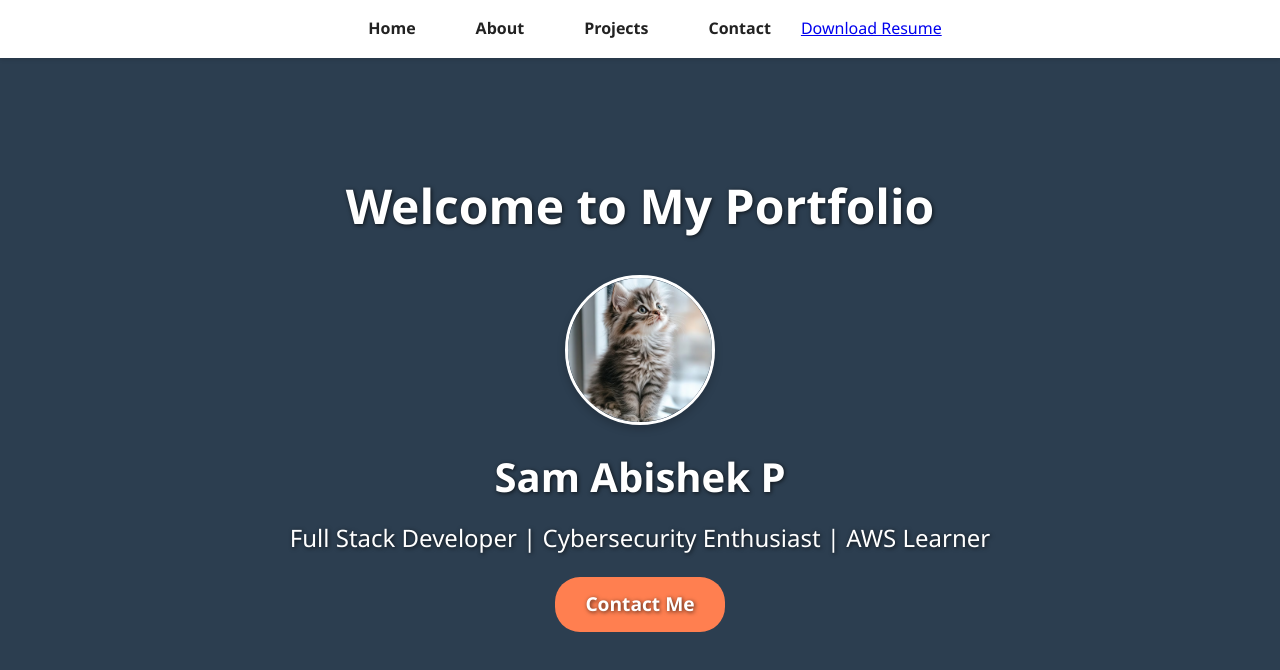
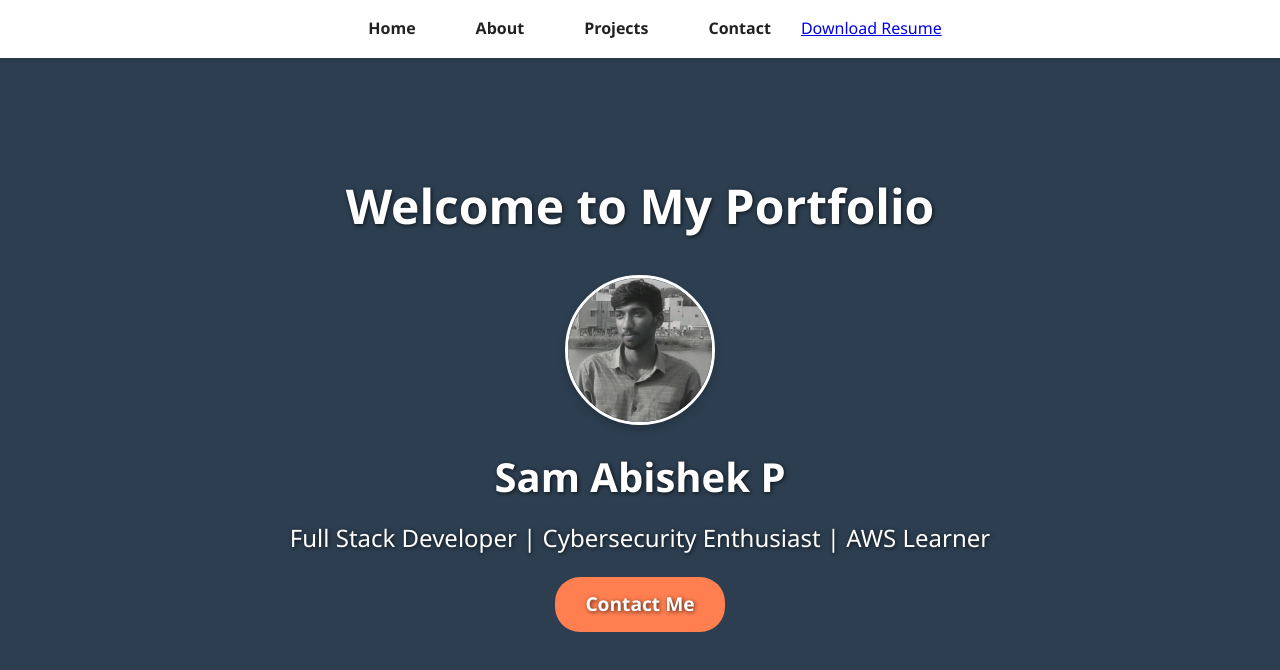
Before and after one commit to Sam-Abishek/portfolio-frontend, a plain HTML site: page index.html in a window 1280 px wide. Drawn offline with Linux system fonts and the light colour scheme.

Commit message:
Updated portfolio photo

```diff
--- a/index.html
+++ b/index.html
@@ -31,7 +31,7 @@
 
 
         <!-- Profile Info -->
-        <img src="image.jpg" alt="Sam Abishek P" class="profile-photo"/>
+        <img src="home-img.jpeg" alt="Sam Abishek P" class="profile-photo"/>
         <h2 class="hero-title">Sam Abishek P</h2>
         <p class="hero-subtitle">Full Stack Developer | Cybersecurity Enthusiast | AWS Learner</p>
         <a href="./contact.html" class="btn">Contact Me</a>
```
Also changed, not shown: home-img.jpeg (added), home-img.webp (deleted).
